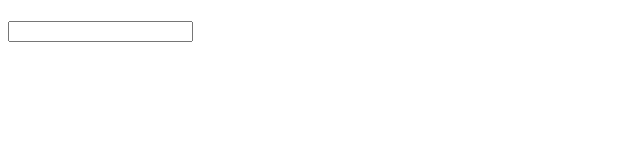
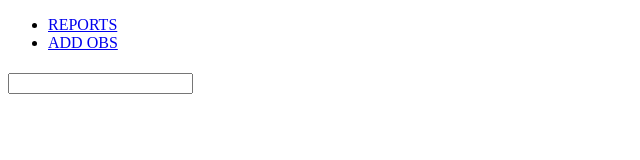
Before and after one commit to nissaw/2015-mvp, a website: page client/index.html in a window 1280 px wide. Shown: the whole page, without its empty margins (0-640 px from the left). Drawn offline with nearby package versions, Linux system fonts and the light colour scheme.

Commit message:
Nav added to index.html

```diff
--- a/client/index.html
+++ b/client/index.html
@@ -4,7 +4,14 @@
   <title>MVP</title>
 </head>
 <body>
+  <div class="navigation">
+    <ul>
+      <li><a href="#/reports" class="reports">REPORTS</a></li>
+      <li><a href="#/add_obs" class="add">ADD OBS</a></li>
+    </ul>
+  </div>
 
+  <div ng-view="app"></div>
 
   <h1>{{ hello }}</h1>
   <input type="text" ng-model="hello"/>
```
